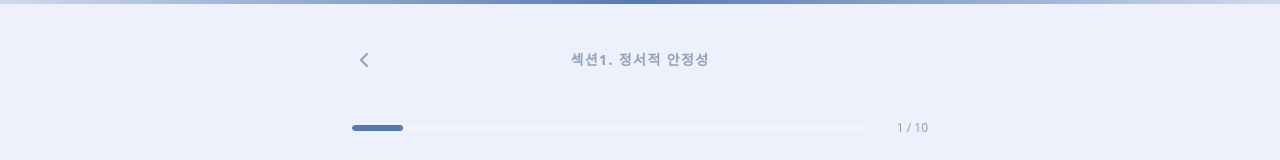
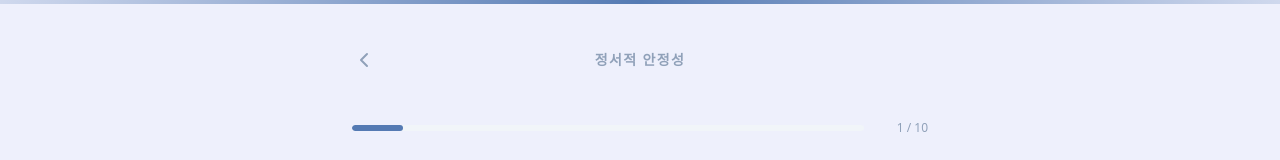
Before and after one commit to Daco2020/luvid, a Next.js app: page /user-manual/emotional-patterns in a window 1280 px wide. Shown: the top 160 px of the page. Built offline with nearby package versions, Linux system fonts and the light colour scheme.

Commit message:
문구 수정

```diff
--- a/src/features/user-manual/components/Wizard.tsx
+++ b/src/features/user-manual/components/Wizard.tsx
@@ -180,7 +180,7 @@ export function Wizard() {
             <ChevronLeft size={24} />
           </button>
           <span className="text-sm font-bold text-slate-400 tracking-widest uppercase">
-            섹션1. 정서적 안정성
+            정서적 안정성
           </span>
           <div className="w-8" />
         </div>
```
